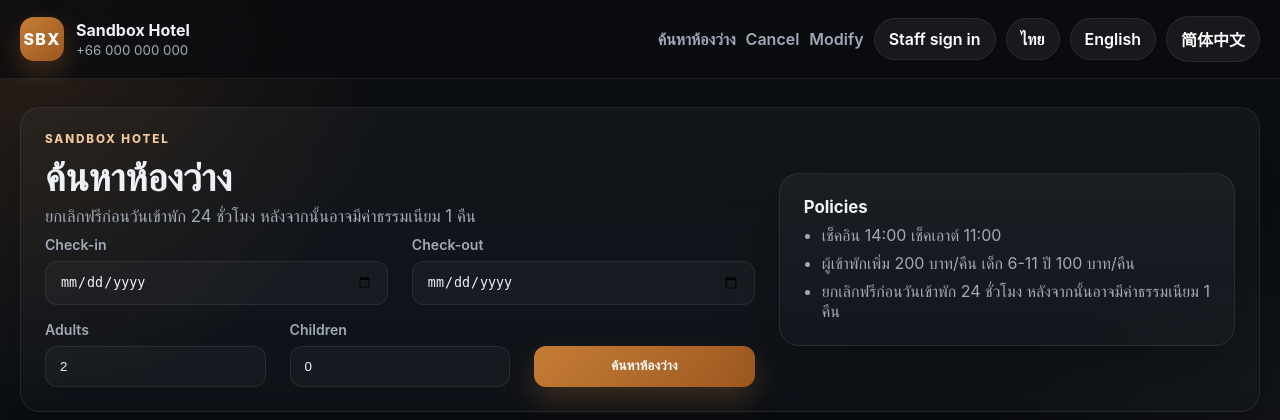
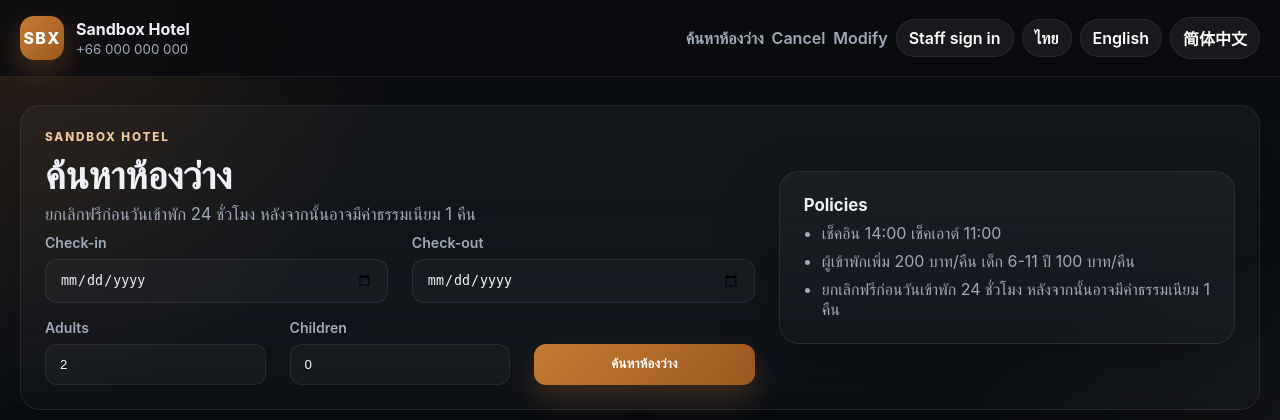
Before and after one commit to nakalasbakalas/sandbox-hotel-site, a Flask app: page / in a window 1280 px wide. Shown: the top 420 px of the page. Run offline with Flask 3, Linux system fonts and the light colour scheme; parts of the project's set-up code (start-up, migrations or seed data) failed here and were passed over; some libraries are stand-ins or nearby versions.

Commit message:
Tighten navbar spacing
Co-authored-by: nakalasbakalas <247702158+nakalasbakalas@users.noreply.github.com>

```diff
--- a/packages/pms/static/styles.css
+++ b/packages/pms/static/styles.css
@@ -40,7 +40,7 @@ a { color: inherit; text-decoration: none; }
   display: flex;
   align-items: center;
   justify-content: space-between;
-  gap: 24px;
+  gap: 18px;
   padding: 16px 0;
 }
 .brand {
@@ -72,8 +72,11 @@ a { color: inherit; text-decoration: none; }
 .topnav {
   display: flex;
   flex-wrap: wrap;
-  gap: 10px;
+  gap: 8px;
   align-items: center;
+}
+.topnav .pill {
+  padding: 8px 12px;
 }
 .topnav a { color: var(--muted); font-weight: 600; }
 .topnav a:hover { color: var(--text); }
```
